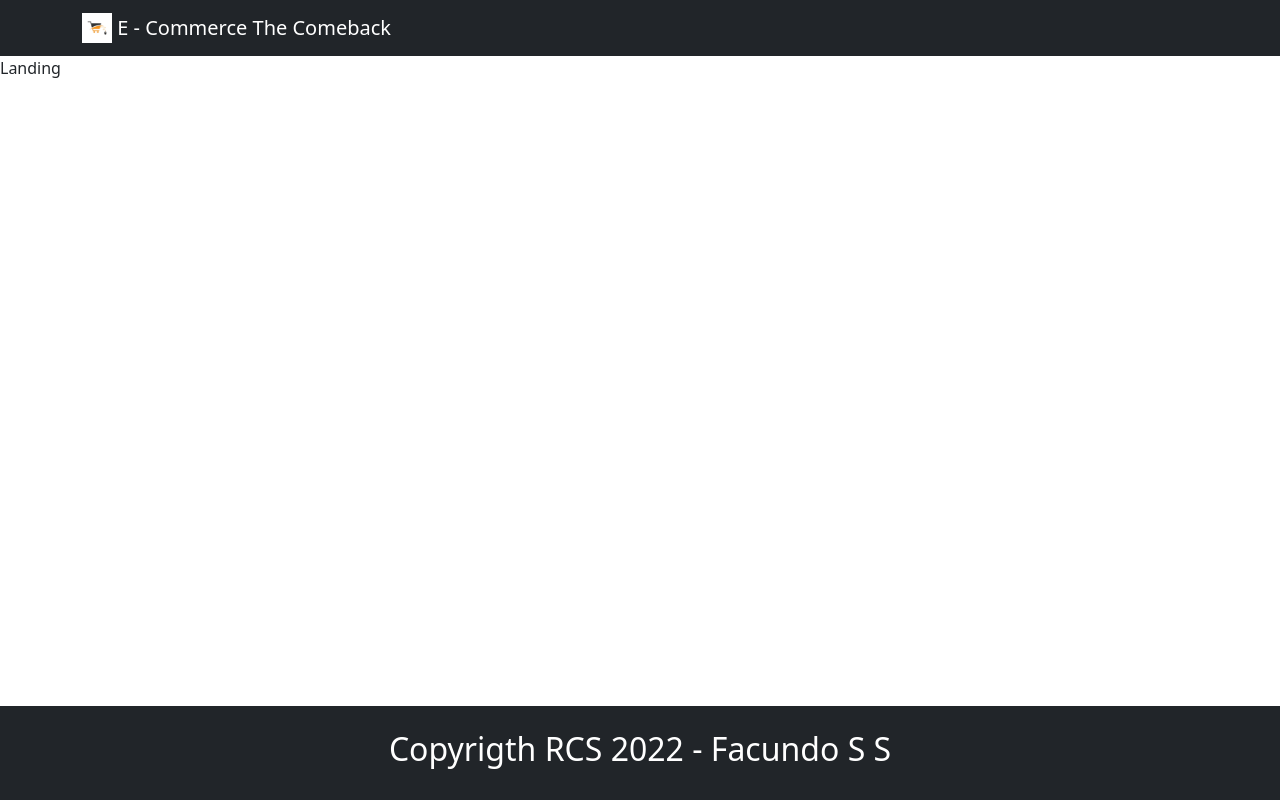
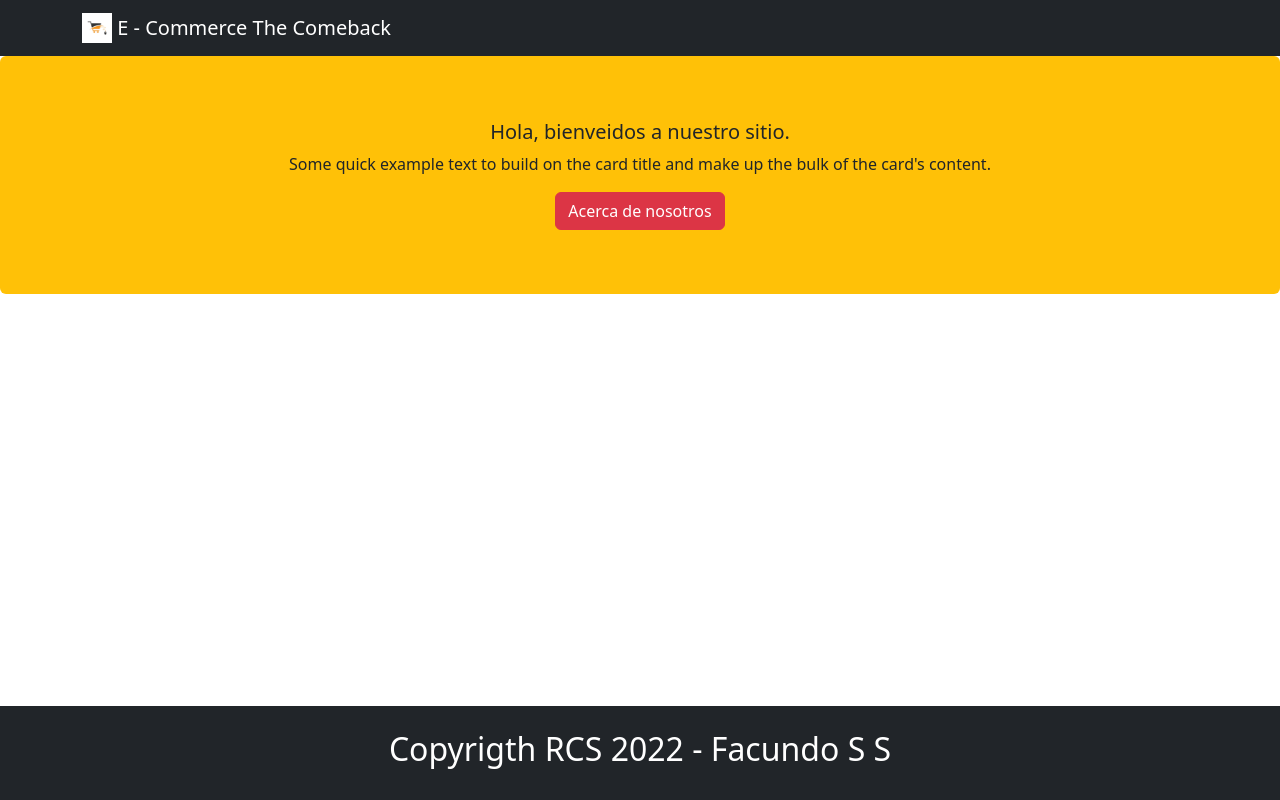
Before and after one commit to facund1n/reactcommerce, a React (Create React App) app: page / in a window 1280 px wide. Built offline with nearby package versions, Linux system fonts and the light colour scheme.

Commit message:
card en landing page

```diff
--- a/src/components/Landing.jsx
+++ b/src/components/Landing.jsx
@@ -1,7 +1,23 @@
 import React from "react";
+import { Card, Button } from "react-bootstrap";
 
 const Landing = () => {
-  return <div>Landing</div>;
+  return (
+    <>
+      <Card className="py-5 border-0 rounder-0 bg-warning ">
+        <div className="mx-auto text-center">
+          <Card.Body>
+            <Card.Title>Hola, bienveidos a nuestro sitio.</Card.Title>
+            <Card.Text>
+              Some quick example text to build on the card title and make up the
+              bulk of the card's content.
+            </Card.Text>
+            <Button variant="danger">Acerca de nosotros</Button>
+          </Card.Body>
+        </div>
+      </Card>
+    </>
+  );
 };
 
 export default Landing;
```
